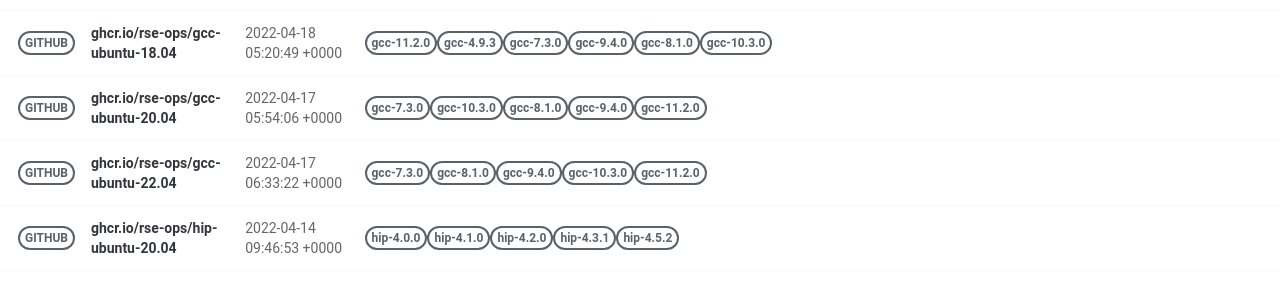
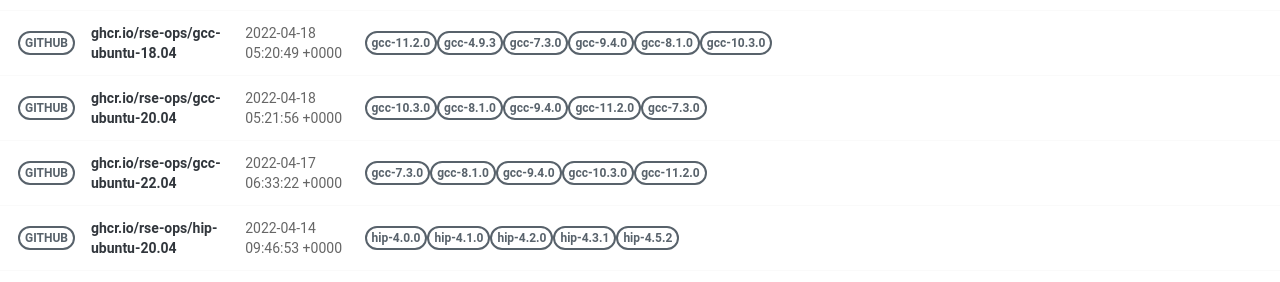
Before and after one commit to rse-ops/docker-images, a Jekyll site: the page built from pages/index.md, in a window 1280 px wide. Shown: the part 581-863 px from the top of the page. Built offline with Jekyll 4.4.1, drawn with Linux system fonts in a browser that asks for light colours; nearby versions of some CDN libraries.

Commit message:
Automated push to update library 2022-04-18

```diff
--- a/_library/ghcr.io-rse-ops-gcc-ubuntu-20.04.md
+++ b/_library/ghcr.io-rse-ops-gcc-ubuntu-20.04.md
@@ -1,14 +1,11 @@
 ---
 layout: container
 name: ghcr.io/rse-ops/gcc-ubuntu-20.04
-updated_at: 2022-04-17 05:54:06.054521
+updated_at: 2022-04-18 05:21:56.878293
 
 
 container_url: https://github.com/orgs/rse-ops/packages/container/package/gcc-ubuntu-20.04
 versions:
- - tag: gcc-7.3.0
-   dockerfile: https://github.com/rse-ops/docker-images/blob/main/ubuntu/gcc/Dockerfile
-   manifest: https://crane.ggcr.dev/manifest/ghcr.io/rse-ops/gcc-ubuntu-20.04:gcc-7.3.0
  - tag: gcc-10.3.0
    dockerfile: https://github.com/rse-ops/docker-images/blob/main/ubuntu/gcc/Dockerfile
    manifest: https://crane.ggcr.dev/manifest/ghcr.io/rse-ops/gcc-ubuntu-20.04:gcc-10.3.0
```
Also changed, not shown: other parts of _library/ghcr.io-rse-ops-gcc-ubuntu-20.04.md (+3 -0 lines).
